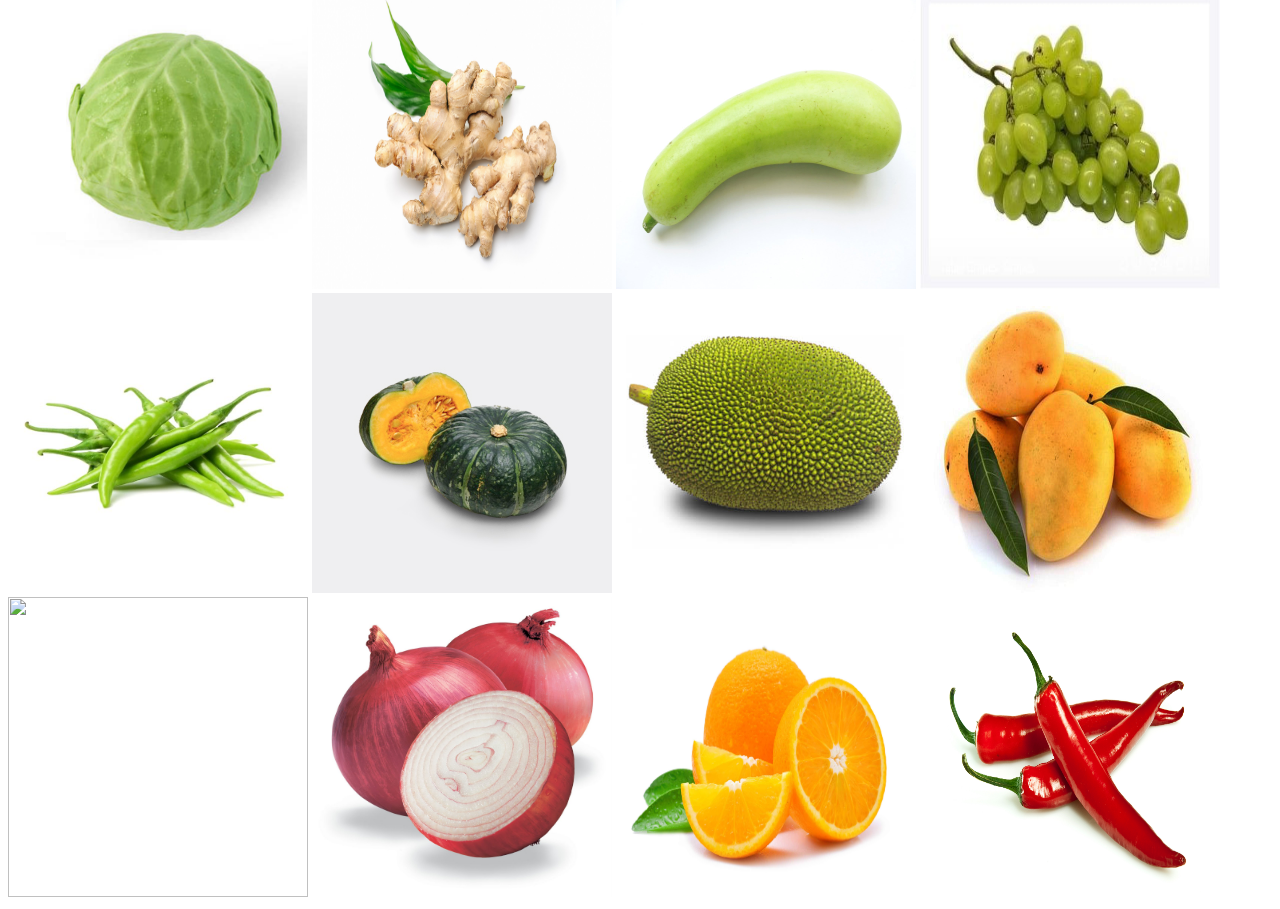
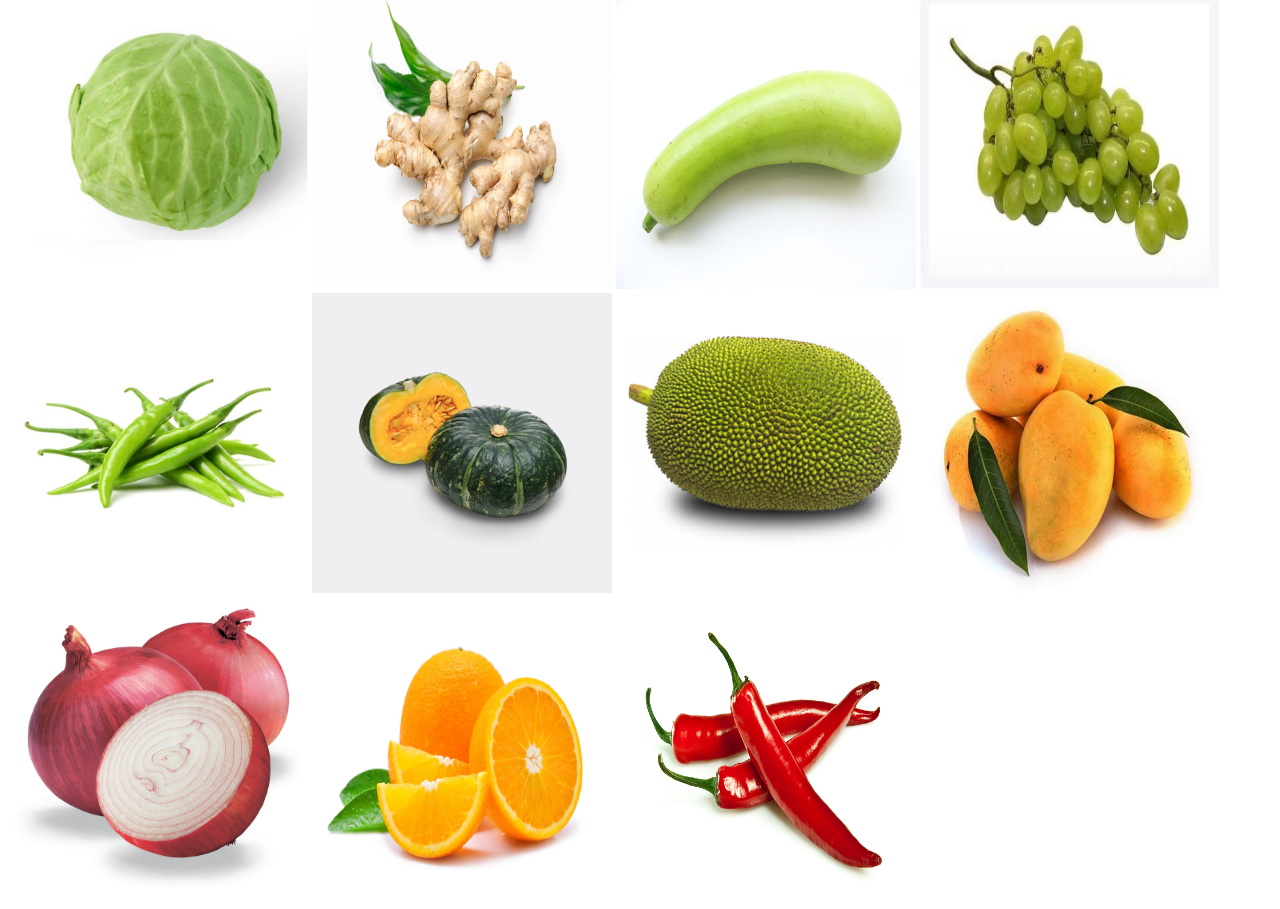
Before and after one commit to Developer-Afzal/Images, a plain HTML site: page index.html in a window 1280 px wide. Shown: the part 1539-2448 px from the top of the page. Drawn offline with Linux system fonts and the light colour scheme.

Commit message:
Update index.html

```diff
--- a/index.html
+++ b/index.html
@@ -44,7 +44,6 @@
     <img src="image/green-pumpkin.jpg">
     <img src="image/kathal.jpg">
     <img src="image/mango.jpg">
-    <img src="image/ms.html">
     <img src="image/onion.jpg">
     <img src="image/orange.jpg">
     <img src="image/red-chilli-2.jpg">
```
